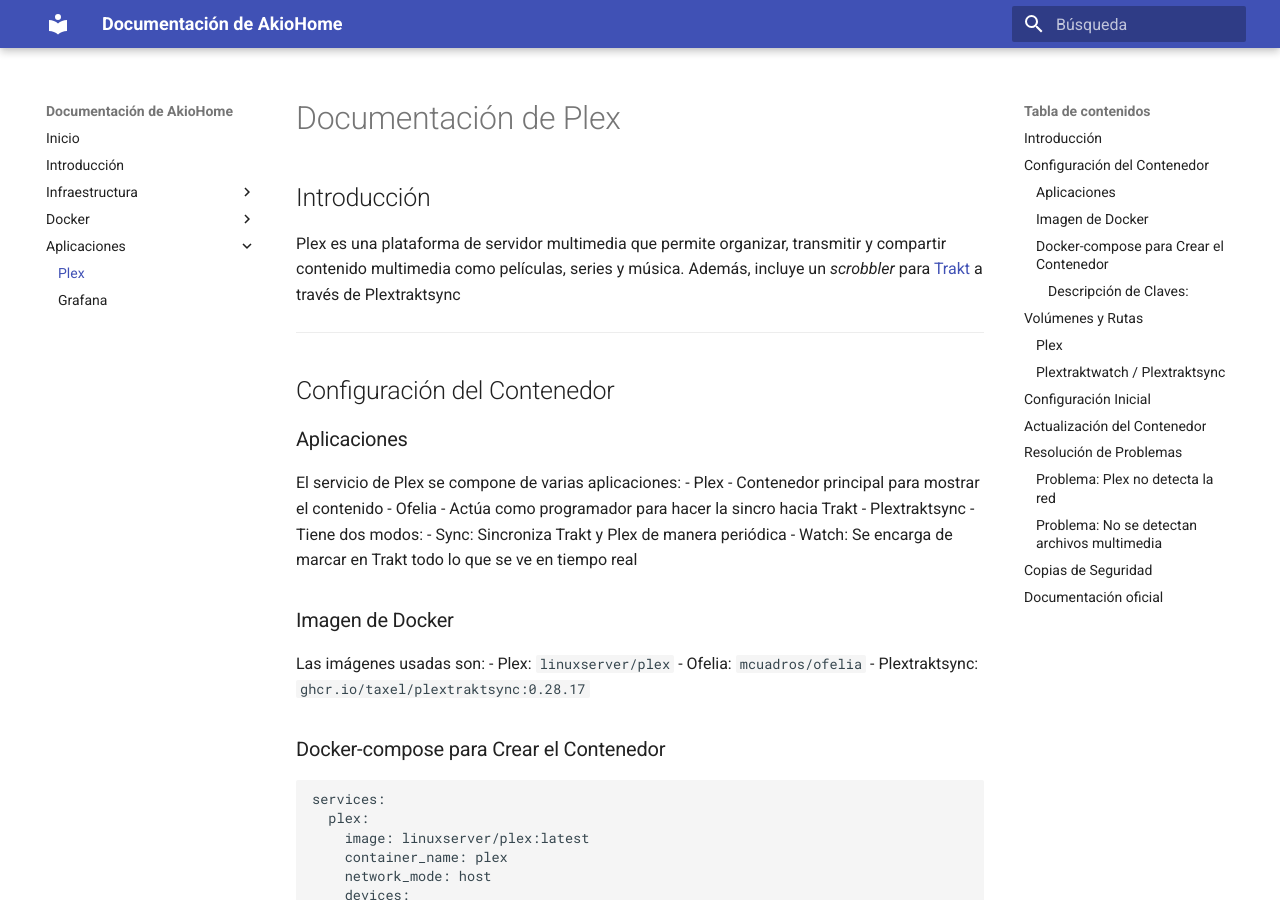
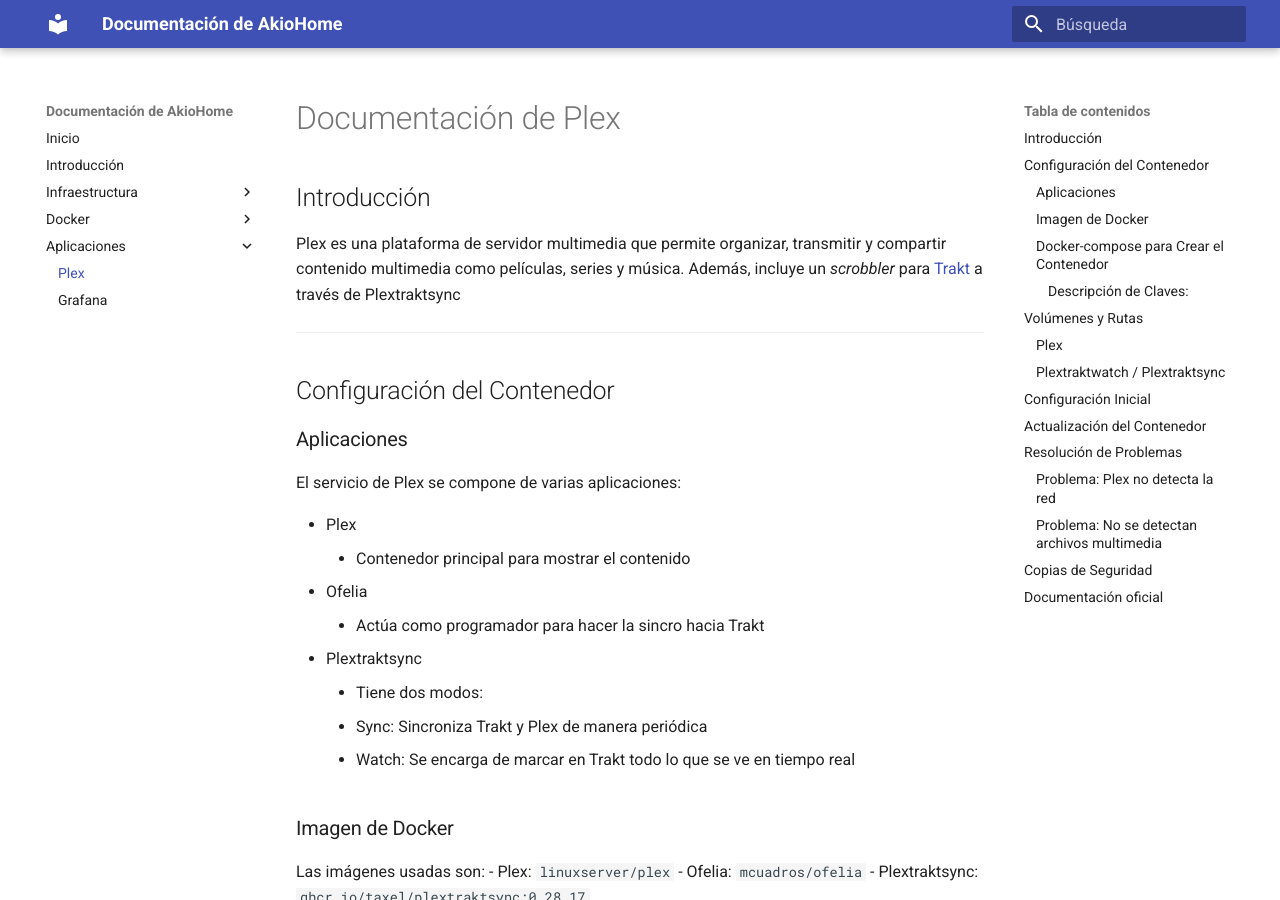
Before and after one commit to akio1337/akiohome-docs, an MkDocs documentation site: the page built from docs/aplicaciones/plex/index.md, in a window 1280 px wide and 900 px high. Built offline with MkDocs 1.6.1 and Material for MkDocs 9.7.7, drawn with Linux system fonts in a browser that asks for light colours; some of the changed lines change nothing that is shown; some of the changed text lies outside the part shown.

Commit message:
changed format

````diff
--- a/docs/aplicaciones/plex/index.md
+++ b/docs/aplicaciones/plex/index.md
@@ -10,6 +10,7 @@
 
 ### Aplicaciones
 El servicio de Plex se compone de varias aplicaciones:
+
   - Plex
     - Contenedor principal para mostrar el contenido
   - Ofelia
@@ -18,6 +19,7 @@
     - Tiene dos modos:
       - Sync: Sincroniza Trakt y Plex de manera periódica
       - Watch: Se encarga de marcar en Trakt todo lo que se ve en tiempo real
+
 ### Imagen de Docker
 Las imágenes usadas son:
   - Plex: `linuxserver/plex`
@@ -109,8 +111,7 @@
 docker compose up -d
 ```
 
-> [!TIP]
-> Podemos actualizar sólo uno de los servicios mediante `docker compose pull <nombre_servicio>`
+!!! info "Podemos actualizar sólo uno de los servicios mediante `docker compose pull <nombre_servicio>`"
 
 ---
 
````
